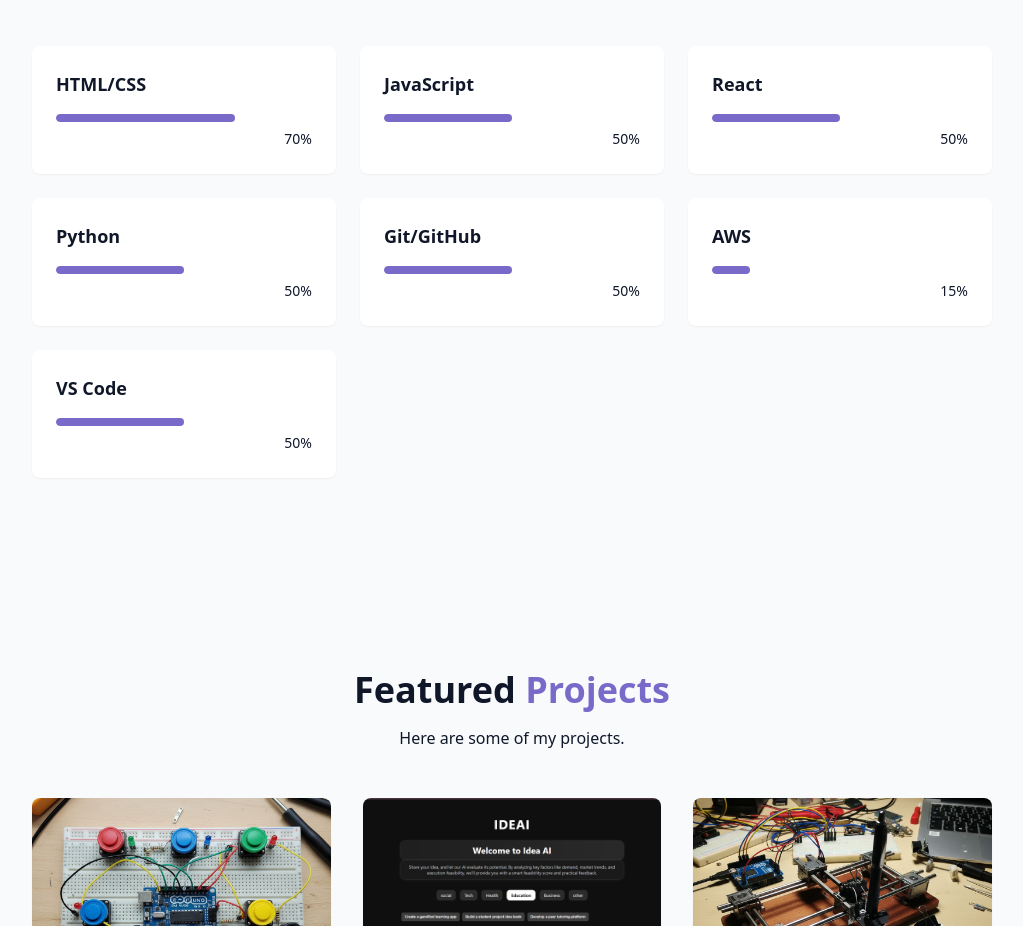
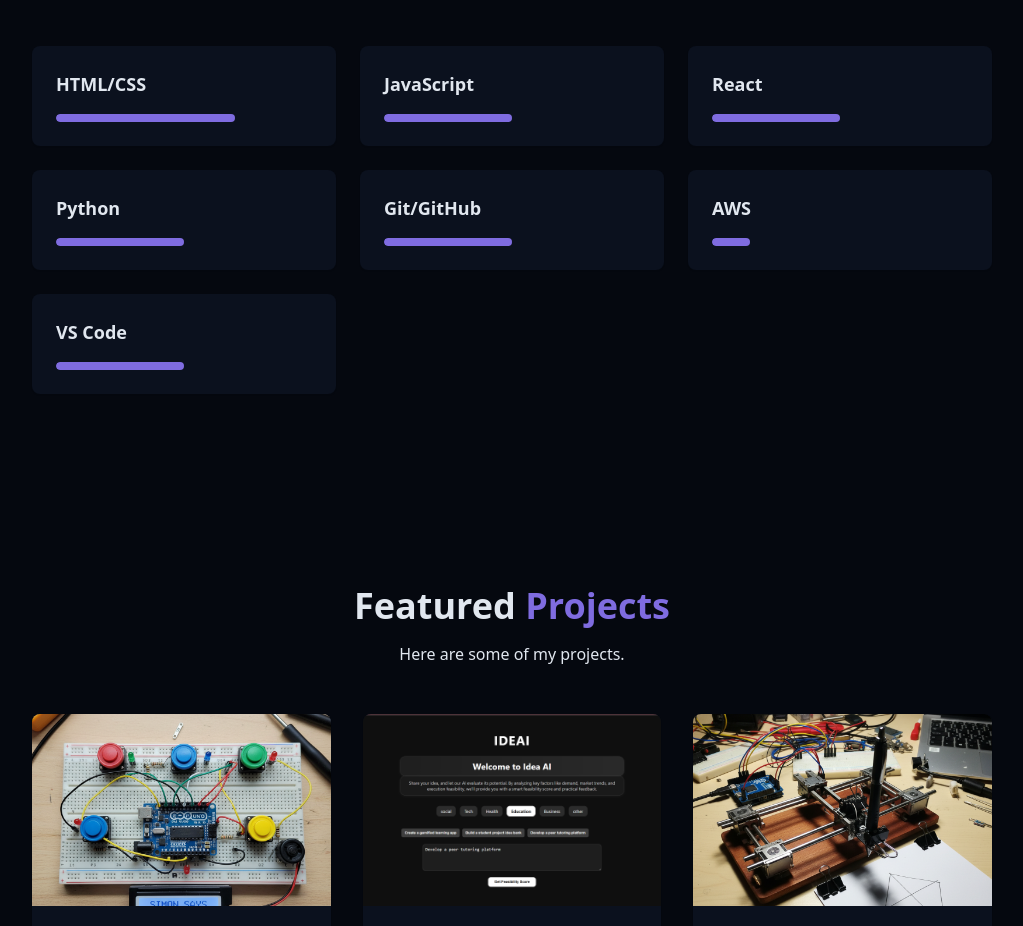
Before and after one commit to Darchen-lang/Portfolio, a React (Vite) app: page / in a window 1280 px wide. Shown: the part 1852-2778 px from the top of the page, without its empty margins (128-1151 px from the left). Built offline with nearby package versions, Linux system fonts and the light colour scheme.

Commit message:
changed default theme to dark mode and removed percentage skills view

```diff
--- a/src/components/SkillsSection.jsx
+++ b/src/components/SkillsSection.jsx
@@ -63,12 +63,6 @@ export const SkillsSection = () => {
                   style={{ width: skill.level + "%" }}
                 />
               </div>
-
-              <div className="text-right mt-1">
-                <span className="text-sm text-muted-foreground">
-                  {skill.level}%
-                </span>
-              </div>
             </div>
           ))}
         </div>
--- a/src/components/ThemeToggle.jsx
+++ b/src/components/ThemeToggle.jsx
@@ -7,7 +7,7 @@ export const ThemeToggle = () => {
 
     useEffect(() => {
         const storedTheme = localStorage.getItem("theme")
-        if (storedTheme === "dark") {
+        if (storedTheme === "dark" ||storedTheme===null) {
             setIsDarkMode(true)
             document.documentElement.classList.add("dark");
         }
```
Also changed, not shown: src/index.css (line endings or trailing spaces).
